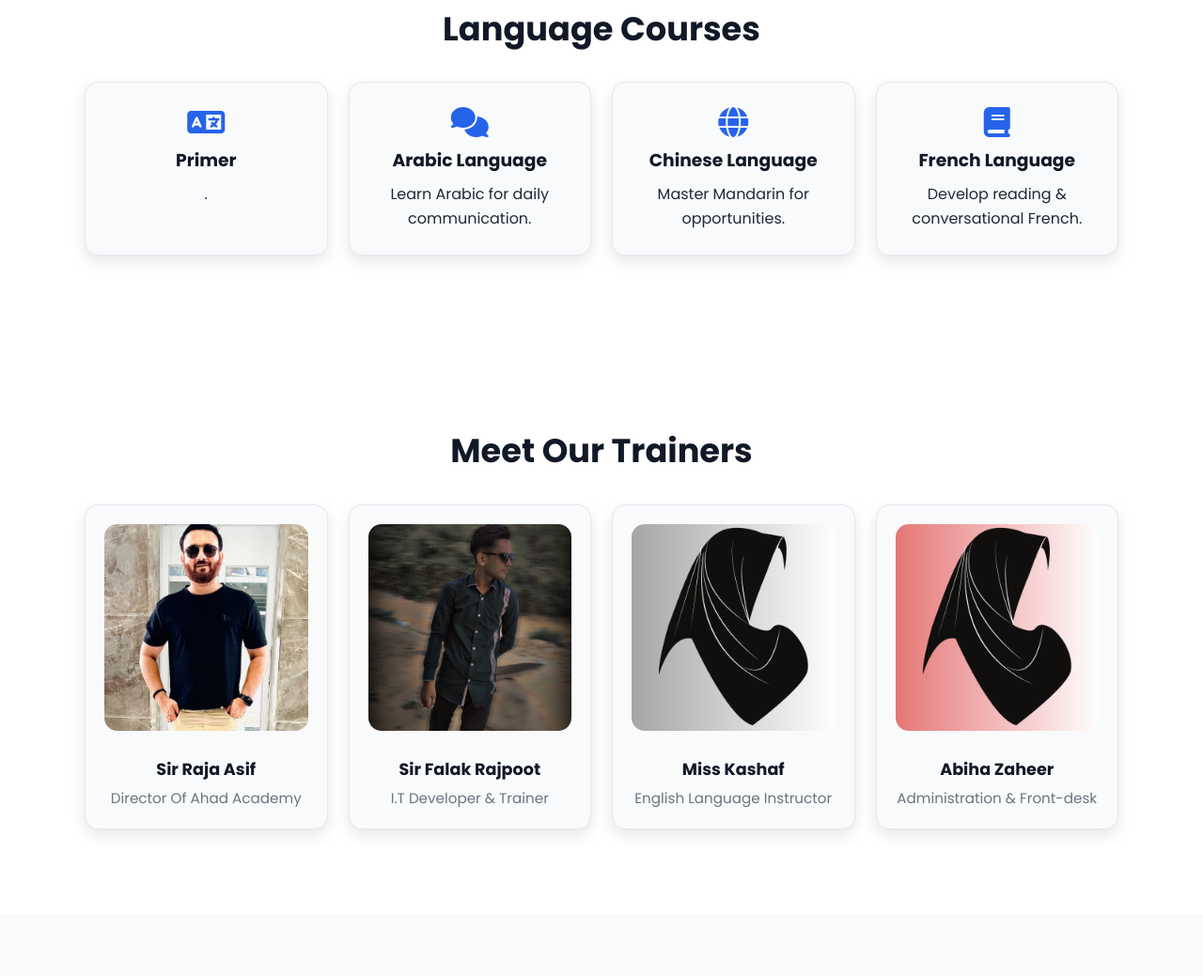
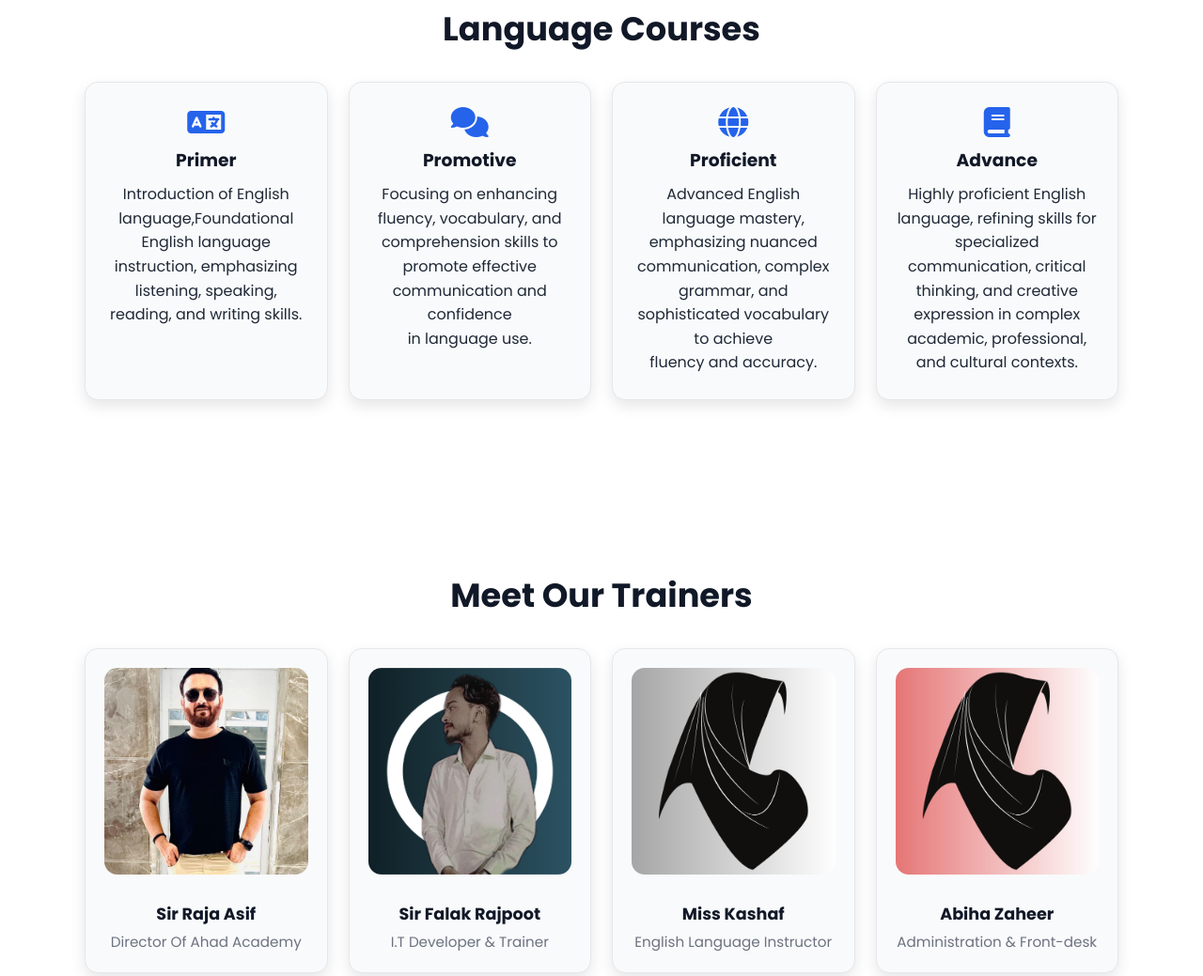
Before and after one commit to Falakrajpoot/Ahad-Academy, a plain HTML site: page index.html in a window 1280 px wide. Shown: the part 1362-2401 px from the top of the page at 94% size. Drawn offline with Linux system fonts and the light colour scheme.

Commit message:
new image format for better quality and transparency support

```diff
--- a/index.html
+++ b/index.html
@@ -75,19 +75,23 @@
     <div class="course-list">
       <div class="course-card"><i class="fas fa-language"></i>
         <h3>Primer</h3>
-        <p>.</p>
+        <p>Introduction of English language,Foundational English language instruction, emphasizing listening, speaking,
+          reading, and writing skills.</p>
       </div>
       <div class="course-card"><i class="fas fa-comments"></i>
-        <h3>Arabic Language</h3>
-        <p>Learn Arabic for daily communication.</p>
+        <h3>Promotive</h3>
+        <p>Focusing on enhancing fluency, vocabulary, and comprehension skills to promote effective communication and
+          confidence in language use.</p>
       </div>
       <div class="course-card"><i class="fas fa-globe"></i>
-        <h3>Chinese Language</h3>
-        <p>Master Mandarin for opportunities.</p>
+        <h3>Proficient</h3>
+        <p>Advanced English language mastery, emphasizing nuanced communication, complex grammar, and sophisticated
+          vocabulary to achieve fluency and accuracy.</p>
       </div>
       <div class="course-card"><i class="fas fa-book"></i>
-        <h3>French Language</h3>
-        <p>Develop reading & conversational French.</p>
+        <h3>Advance</h3>
+        <p>Highly proficient English language, refining skills for specialized communication, critical thinking, and
+          creative expression in complex academic, professional, and cultural contexts.</p>
       </div>
     </div>
   </section>
@@ -103,7 +107,7 @@
         <p>Director Of Ahad Academy </p>
       </div>
       <div class="trainer-card" data-trainer="2">
-        <img src="img/Sir Falak.jpg" alt="Trainer 2" />
+        <img src="img/Sir Falak.png" alt="Trainer 2" />
         <h3>Sir Falak Rajpoot</h3>
         <p>I.T Developer & Trainer</p>
       </div>
@@ -138,7 +142,7 @@
   <div id="trainerModal2" class="modal">
     <div class="modal-content">
       <span class="close">&times;</span>
-      <img src="img/Sir Falak.jpg" alt="Sara Ahmed">
+      <img src="img/Sir Falak.png" alt="Sara Ahmed">
       <h3>Sir Falak Rajpoot</h3>
       <p>A passionate IT Developer with a strong foundation in full stack development, graphics design, and ethical
         hacking. Specialize in building secure, scalable, and user-friendly applications — from modern web platforms to
```
Also changed, not shown: img/Sir Falak.jpg (deleted), img/Sir Falak.png (added).
